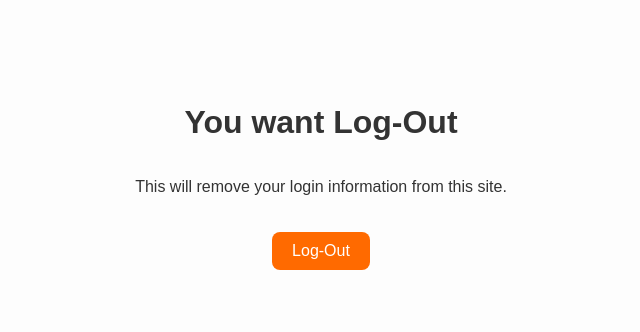
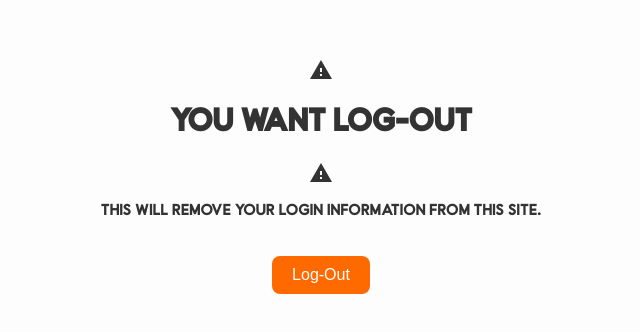
Before and after one commit to MCStellarProduction/MCStellar-Web, a plain HTML site: page log-out.html in a window 1280 px wide. Shown: the part 232-564 px from the top of the page, without its empty margins (319-959 px from the left). Drawn offline with Linux system fonts and the light colour scheme.

Commit message:
Update log-out.html

```diff
--- a/log-out.html
+++ b/log-out.html
@@ -11,7 +11,7 @@
     }
 
     body {
-      font-family: Arial, sans-serif;
+      font-family: "Retro Floral", sans-serif;
       background-color: #fdfdfd;
       display: flex;
       justify-content: center;
@@ -39,7 +39,7 @@
 </head>
 <body>
 
-  <h1>You want Log-Out</h1>
+  <span class="material-icons">warning</span> <h1>You want Log-Out</h1> <span class="material-icons">warning</span>
   <p>This will remove your login information from this site.</p>
   <button onclick="clearCookies()">Log-Out</button>
 
```
